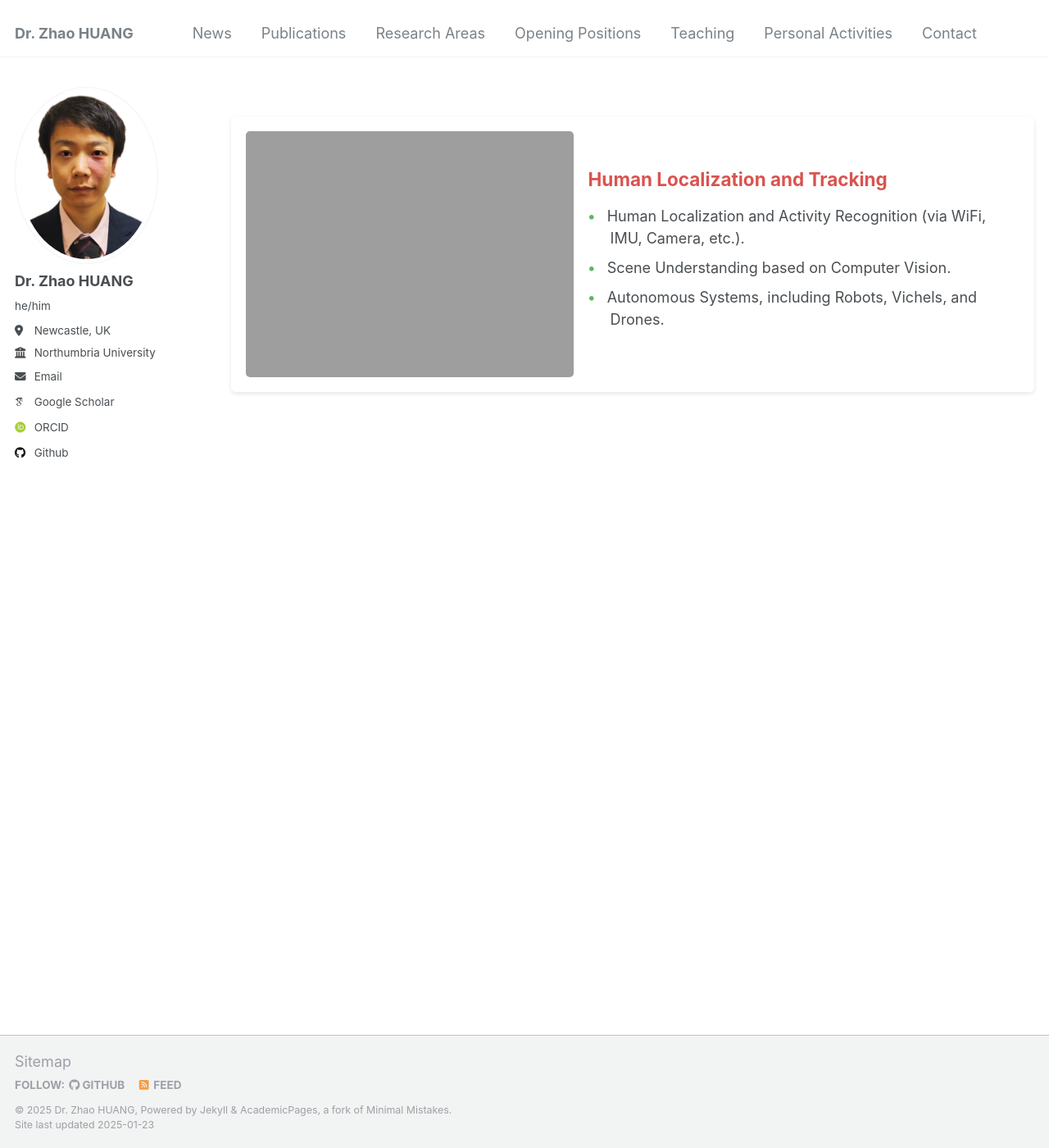
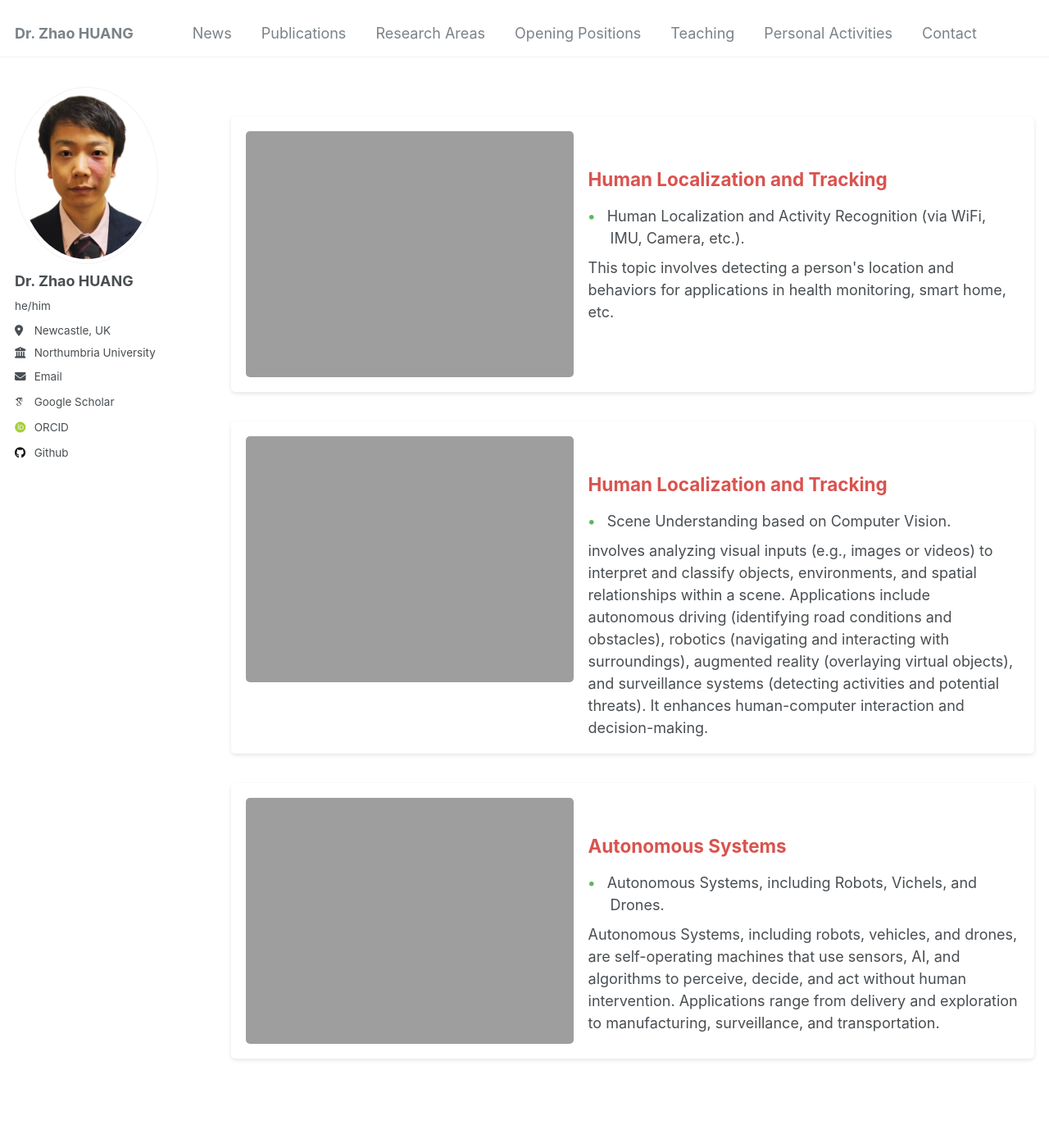
Before and after one commit to ZZ2020zz/ZZ2020zz.github.io, a Jekyll site: the page built from _pages/research.html, in a window 1280 px wide and 1400 px high. Shown: the whole window at 82% size. Built offline with Jekyll 4.4.1, drawn with Linux system fonts in a browser that asks for light colours; some web fonts are replaced.

Commit message:
Update research.html

```diff
--- a/_pages/research.html
+++ b/_pages/research.html
@@ -23,17 +23,38 @@ author_profile: true
                 <span style="color: #5cb85c; font-weight: bold; display: inline-block; width: 1rem; margin-left: -1.5rem;">•</span>
                 Human Localization and Activity Recognition (via WiFi, IMU, Camera, etc.).
             </li>
+            This topic involves detecting a person's location and behaviors for applications in health monitoring, smart home, etc.
+        </ul>
+    </div>
+</div>
+<div class="container" style="display: flex; align-items: flex-start; margin: 2rem auto; max-width: 1200px; background: #fff; padding: 1rem; border-radius: 5px; box-shadow: 0 2px 5px rgba(0, 0, 0, 0.1);">
+    <img src="https://zz2020zz.github.io//assets//css//Human%20Localization.png" alt="Research Topic 1" style="max-width: 400px; border-radius: 5px; margin-right: 1rem;">
+    <div class="text" style="flex: 1;">
+        <h2 style="color: #d9534f; margin-bottom: 0.5rem;">Human Localization and Tracking</h2>
+        <ul style="margin: 1rem 0 0; padding: 0; list-style: none;">
             <li style="margin-bottom: 0.5rem; padding-left: 1.5rem; position: relative;">
                 <span style="color: #5cb85c; font-weight: bold; display: inline-block; width: 1rem; margin-left: -1.5rem;">•</span>
                Scene Understanding based on Computer Vision.
             </li>
+        involves analyzing visual inputs (e.g., images or videos) to interpret and classify objects, environments, and spatial relationships within a scene.
+        Applications include autonomous driving (identifying road conditions and obstacles), robotics (navigating and interacting with surroundings),
+        augmented reality (overlaying virtual objects), and surveillance systems (detecting activities and potential threats). It enhances human-computer interaction and decision-making.
+        </ul>
+    </div>
+</div>
+    <div class="container" style="display: flex; align-items: flex-start; margin: 2rem auto; max-width: 1200px; background: #fff; padding: 1rem; border-radius: 5px; box-shadow: 0 2px 5px rgba(0, 0, 0, 0.1);">
+    <img src="https://zz2020zz.github.io//assets//css//Human%20Localization.png" alt="Research Topic 1" style="max-width: 400px; border-radius: 5px; margin-right: 1rem;">
+    <div class="text" style="flex: 1;">
+        <h2 style="color: #d9534f; margin-bottom: 0.5rem;">Autonomous Systems</h2>
+        <ul style="margin: 1rem 0 0; padding: 0; list-style: none;">
             <li style="margin-bottom: 0.5rem; padding-left: 1.5rem; position: relative;">
                 <span style="color: #5cb85c; font-weight: bold; display: inline-block; width: 1rem; margin-left: -1.5rem;">•</span>
                 Autonomous Systems, including Robots, Vichels, and Drones.
             </li>
+            Autonomous Systems, including robots, vehicles, and drones, are self-operating machines that use sensors, AI, and algorithms to perceive, decide, and act without human intervention.
+            Applications range from delivery and exploration to manufacturing, surveillance, and transportation.
         </ul>
     </div>
 </div>
-
 </body>
 </html>
```
